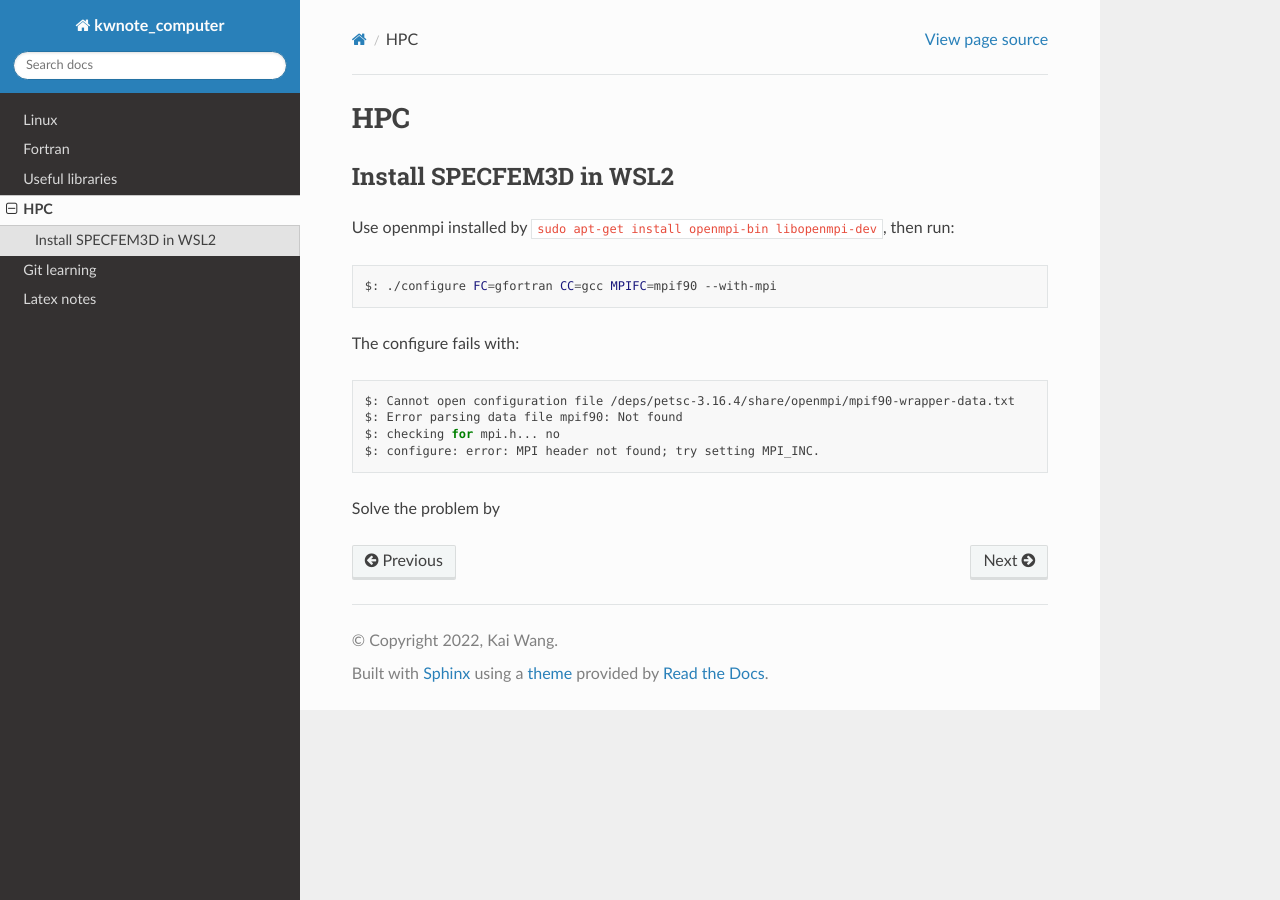
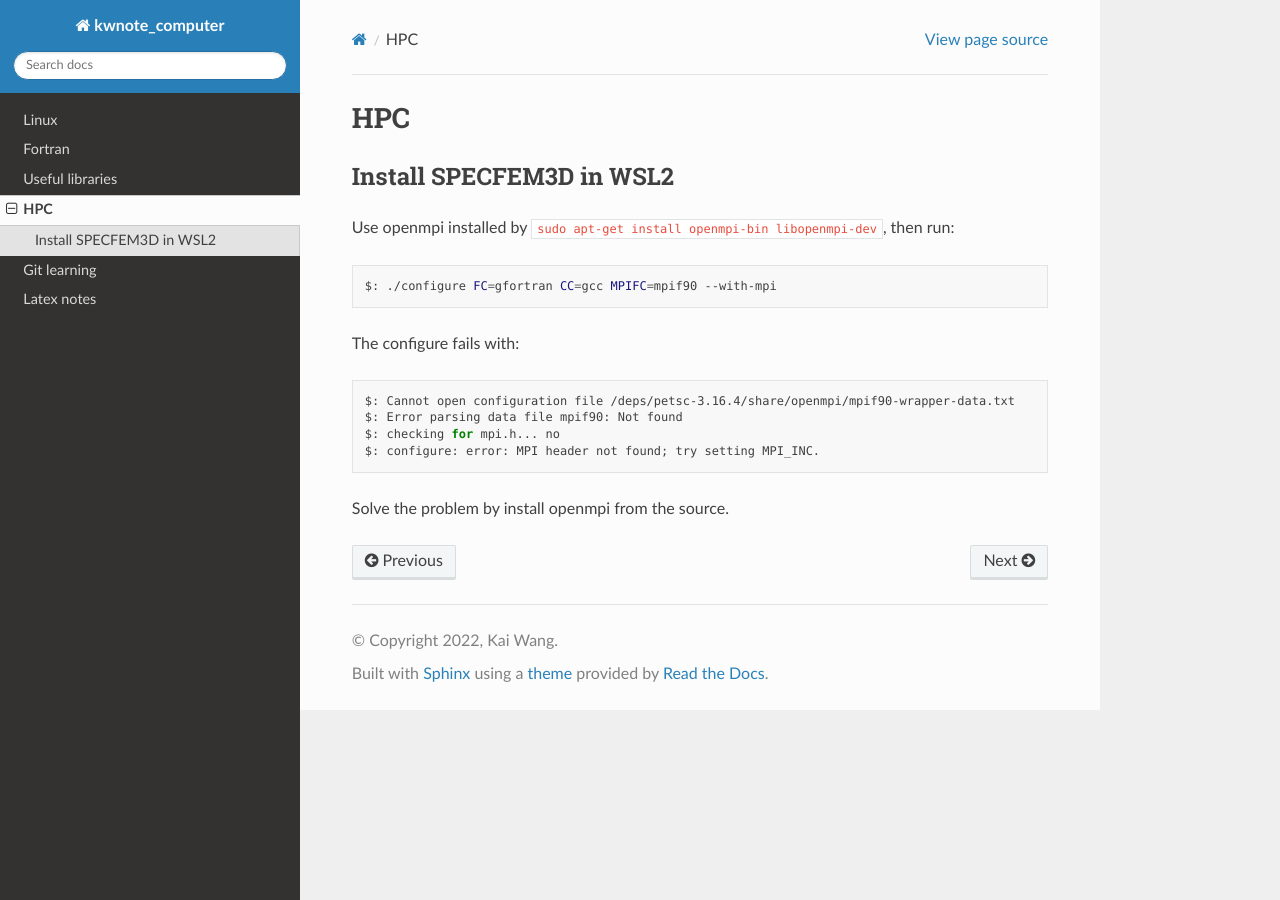
Before and after one commit to wangkaim8/kwnote_computer, a Sphinx documentation site: the page built from source/hpc.rst, in a window 1280 px wide. Built offline with Sphinx 7.4.7 and the Read the Docs theme 2.0.0, drawn with Linux system fonts in a browser that asks for light colours.

```diff
--- a/source/git.rst
+++ b/source/git.rst
@@ -17,7 +17,7 @@ Basic commands
      # Check url of remote repository:
      git remote -v
      # Change remote repository:
-     git remote set-url origin https://github.com/USERNAME/REPOSITORY.git
+     git remote set-url origin https://USERNAME@gitlab.com/USERNAME/REPOSITORY.git
      # PUSH a local branch to remote branch
      git push <remote> <local_branch>:<remote_name>
 
--- a/source/hpc.rst
+++ b/source/hpc.rst
@@ -19,4 +19,4 @@ The configure fails with:
  $: checking for mpi.h... no
  $: configure: error: MPI header not found; try setting MPI_INC.
 
-Solve the problem by
+Solve the problem by install openmpi from the source.
```
